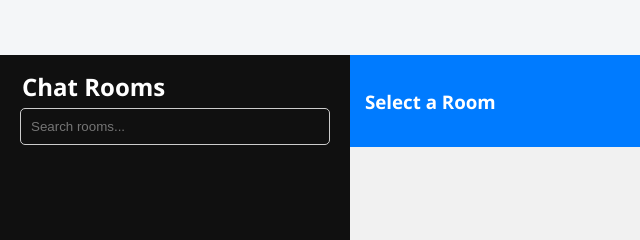
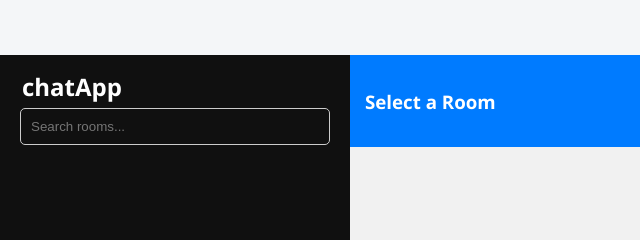
Before and after one commit to AkashKumar2011/JS-chatApp, a plain HTML site: page index.html in a window 1280 px wide. Shown: the part 745-985 px from the top of the page, 0-640 px from the left. Drawn offline with Linux system fonts and the light colour scheme.

Commit message:
Update index.html

```diff
--- a/index.html
+++ b/index.html
@@ -15,7 +15,7 @@
 
   <div id="chat-page" class="page hidden">
     <aside class="sidebar">
-      <h2>Chat Rooms</h2>
+      <h2>chatApp</h2>
       <input type="text" id="room-search" placeholder="Search rooms..." oninput="searchRooms()" />
       <ul id="room-list"></ul>
       <div class="room-name-add">
```
